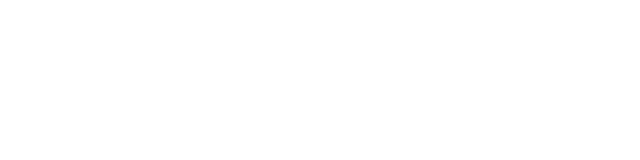
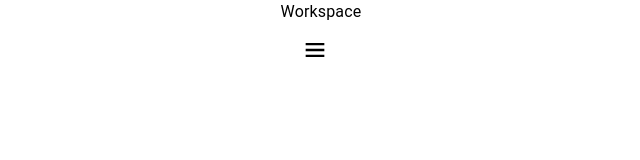
Before and after one commit to sonalib-a4/reservation_time_picker, a React (Create React App) app: page /workspace in a window 1280 px wide. Before the commit this address had no page. Shown: the top 160 px of the page, without its empty margins (319-959 px from the left). Built offline with nearby package versions, Linux system fonts and the light colour scheme.

Commit message:
side bar

```diff
--- a/package.json
+++ b/package.json
@@ -18,6 +18,7 @@
     "react": "^18.2.0",
     "react-dom": "^18.2.0",
     "react-hook-form": "^7.44.3",
+    "react-icons": "^4.9.0",
     "react-router-dom": "^6.12.0",
     "react-scripts": "5.0.1",
     "typescript": "^4.9.5",
--- a/src/App.tsx
+++ b/src/App.tsx
@@ -1,15 +1,14 @@
-import React from 'react';
-import logo from './logo.svg';
-import './App.css';
-import Login from './login';
-import { Route, BrowserRouter as Router, Routes } from 'react-router-dom';
-
+import "./App.css";
+import Login from "./login";
+import { Route, BrowserRouter as Router, Routes } from "react-router-dom";
+import Workspace from "./Pages/Workspace";
 function App() {
   return (
     <div className="App">
       <Router>
         <Routes>
           <Route path="/" element={<Login />} />
+          <Route path="/workspace" element={<Workspace />} />
         </Routes>
       </Router>
     </div>
--- /dev/null
+++ b/src/Components/Sidebar.tsx
@@ -0,0 +1,40 @@
+import { Box, Drawer, IconButton, Link, Typography } from "@mui/material";
+import React, { useState } from "react";
+import { BiMenu } from "react-icons/bi";
+
+const Sidebar = () => {
+  const [isSideBarOpen, setSideBarOpen] = useState(false);
+
+  return (
+    <div>
+      <IconButton
+        sx={{ color: "black" }}
+        size="large"
+        edge="start"
+        aria-label="Menu"
+        onClick={() => setSideBarOpen(true)}
+      >
+        <BiMenu></BiMenu>
+      </IconButton>
+      <Drawer
+        sx={{ width: "100%" }}
+        anchor="left"
+        open={isSideBarOpen}
+        onClose={() => setSideBarOpen(false)}
+      >
+        <Box width="330px" padding={2}>
+          <Box
+            sx={{ display: "flex", flexDirection: "row", marginTop: "4%" }}
+          ></Box>
+        </Box>
+        <Typography
+          sx={{ marginLeft: "10%", marginTop: "110%", fontSize: "22px" }}
+        >
+          Logout
+        </Typography>
+      </Drawer>
+    </div>
+  );
+};
+
+export default Sidebar;
--- /dev/null
+++ b/src/Pages/Workspace.tsx
@@ -0,0 +1,14 @@
+import React from "react";
+import Sidebar from "../Components/Sidebar";
+import { Typography } from "@mui/material";
+
+const Workspace = () => {
+  return (
+    <React.Fragment>
+      <Typography>Workspace</Typography>
+      <Sidebar></Sidebar>
+    </React.Fragment>
+  );
+};
+
+export default Workspace;
```
Also changed, not shown: 2 other files (tests, documents, lock files or other folders).
